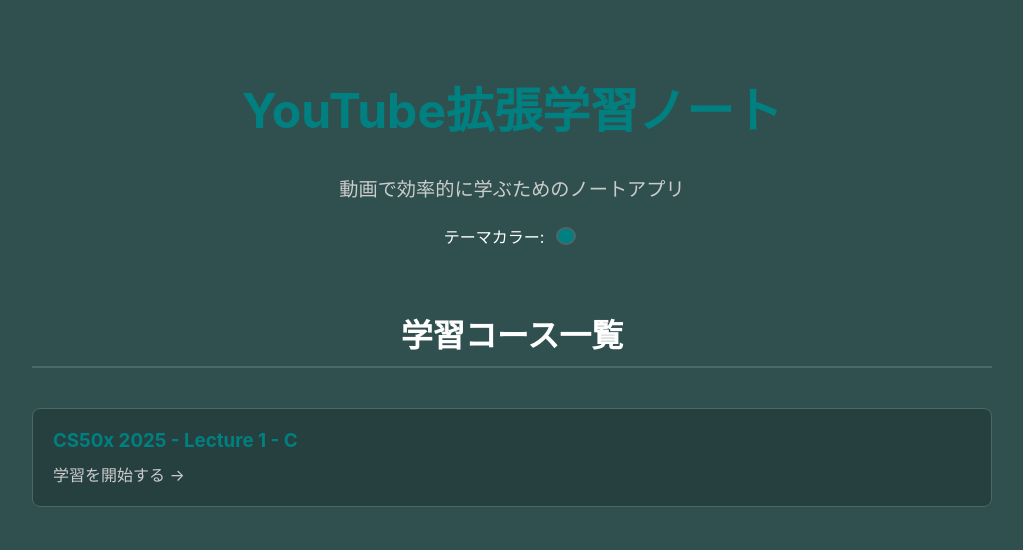
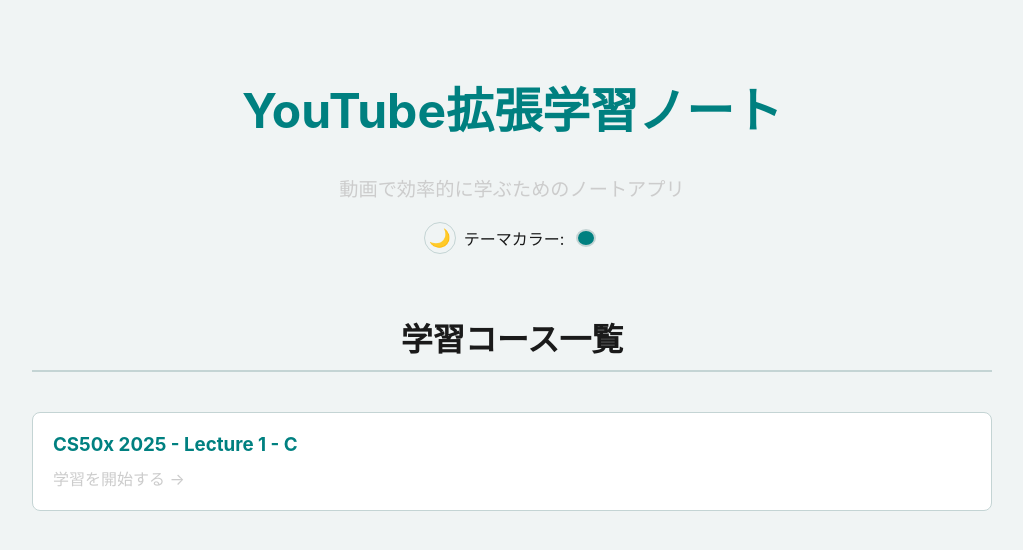
Before and after one commit to sudolifeagain/learn.re4lity.com, a React (Vite) app: page / in a window 1280 px wide. Shown: the top 550 px of the page, without its empty margins (128-1151 px from the left). Built offline with nearby package versions, Linux system fonts and the light colour scheme.

Commit message:
feat: implement theme management, a study page with video player, subtitle synchronization and search, and memo functionality.

```diff
--- /dev/null
+++ b/src/components/SubtitleSearch.jsx
@@ -0,0 +1,108 @@
+import React, { useState, useCallback, useMemo, useEffect } from 'react';
+
+/**
+ * 字幕内検索コンポーネント
+ * @param {object} props
+ * @param {Array} props.subtitles - 字幕データ配列
+ * @param {function} props.onResultSelect - 検索結果選択時のコールバック
+ */
+const SubtitleSearch = ({ subtitles, onResultSelect }) => {
+    const [query, setQuery] = useState('');
+    const [currentResultIndex, setCurrentResultIndex] = useState(0);
+
+    // 検索結果を計算
+    const searchResults = useMemo(() => {
+        if (!query.trim() || subtitles.length === 0) return [];
+        const lowerQuery = query.toLowerCase();
+        return subtitles
+            .map((sub, index) => ({ ...sub, originalIndex: index }))
+            .filter(sub => sub.text.toLowerCase().includes(lowerQuery));
+    }, [query, subtitles]);
+
+    // 検索結果が変わったらインデックスをリセット
+    useEffect(() => {
+        setCurrentResultIndex(0);
+    }, [searchResults.length]);
+
+    // 現在の検索結果にジャンプ
+    useEffect(() => {
+        if (searchResults.length > 0 && onResultSelect) {
+            onResultSelect(searchResults[currentResultIndex]?.originalIndex);
+        }
+    }, [currentResultIndex, searchResults, onResultSelect]);
+
+    const handlePrevious = useCallback(() => {
+        setCurrentResultIndex(prev =>
+            prev > 0 ? prev - 1 : searchResults.length - 1
+        );
+    }, [searchResults.length]);
+
+    const handleNext = useCallback(() => {
+        setCurrentResultIndex(prev =>
+            prev < searchResults.length - 1 ? prev + 1 : 0
+        );
+    }, [searchResults.length]);
+
+    const handleKeyDown = useCallback((e) => {
+        if (e.key === 'Enter') {
+            e.preventDefault();
+            if (e.shiftKey) {
+                handlePrevious();
+            } else {
+                handleNext();
+            }
+        }
+    }, [handleNext, handlePrevious]);
+
+    const handleClear = useCallback(() => {
+        setQuery('');
+        setCurrentResultIndex(0);
+    }, []);
+
+    return (
+        <div className="subtitle-search">
+            <div className="search-input-wrapper">
+                <input
+                    type="text"
+                    placeholder="字幕を検索..."
+                    value={query}
+                    onChange={(e) => setQuery(e.target.value)}
+                    onKeyDown={handleKeyDown}
+                    className="search-input"
+                />
+                {query && (
+                    <button className="search-clear-btn" onClick={handleClear} title="クリア">
+                        ✕
+                    </button>
+                )}
+            </div>
+            {query && (
+                <div className="search-results-info">
+                    <span className="search-count">
+                        {searchResults.length > 0
+                            ? `${currentResultIndex + 1} / ${searchResults.length}`
+                            : '0件'}
+                    </span>
+                    <button
+                        className="search-nav-btn"
+                        onClick={handlePrevious}
+                        disabled={searchResults.length === 0}
+                        title="前へ (Shift+Enter)"
+                    >
+                        ▲
+                    </button>
+                    <button
+                        className="search-nav-btn"
+                        onClick={handleNext}
+                        disabled={searchResults.length === 0}
+                        title="次へ (Enter)"
+                    >
+                        ▼
+                    </button>
+                </div>
+            )}
+        </div>
+    );
+};
+
+export default React.memo(SubtitleSearch);
--- a/src/components/ThemeSwitcher.jsx
+++ b/src/components/ThemeSwitcher.jsx
@@ -2,10 +2,17 @@
 import { ThemeContext } from '../contexts/ThemeContext';
 
 const ThemeSwitcher = () => {
-    const { accentColor, setAccentColor } = useContext(ThemeContext);
+    const { accentColor, setAccentColor, isDarkMode, toggleDarkMode } = useContext(ThemeContext);
 
     return (
         <div className="theme-switcher">
+            <button
+                className="dark-mode-toggle"
+                onClick={toggleDarkMode}
+                title={isDarkMode ? 'ライトモードに切替' : 'ダークモードに切替'}
+            >
+                {isDarkMode ? '☀️' : '🌙'}
+            </button>
             <label htmlFor="theme-color-picker">テーマカラー:</label>
             <input
                 type="color"
--- a/src/contexts/ThemeContext.jsx
+++ b/src/contexts/ThemeContext.jsx
@@ -28,30 +28,66 @@
   return [Math.round(h * 360), Math.round(s * 100), Math.round(l * 100)];
 };
 
+// ダークモード設定をlocalStorageから読み込む
+const loadDarkMode = () => {
+  try {
+    const saved = localStorage.getItem('isDarkMode');
+    if (saved !== null) return JSON.parse(saved);
+    // システム設定を確認
+    return window.matchMedia?.('(prefers-color-scheme: dark)').matches ?? true;
+  } catch {
+    return true;
+  }
+};
+
 export const ThemeContext = createContext();
 
 export const ThemeProvider = ({ children }) => {
-    const [accentColor, setAccentColor] = useState('#008080'); // デフォルトカラー (Teal)
+  const [accentColor, setAccentColor] = useState('#008080');
+  const [isDarkMode, setIsDarkMode] = useState(loadDarkMode);
+
+  // ダークモードをlocalStorageに保存
+  useEffect(() => {
+    try {
+      localStorage.setItem('isDarkMode', JSON.stringify(isDarkMode));
+    } catch (e) {
+      console.error('Failed to save dark mode setting', e);
+    }
+  }, [isDarkMode]);
 
   useEffect(() => {
     const [h] = hexToHsl(accentColor);
+    const root = document.documentElement;
 
-        // 選択されたアクセントカラーの色相(H)を基準に、他の色を生成
-        const baseColor = `hsl(${h}, 25%, 25%)`;
-        const bgComponentColor = `hsl(${h}, 25%, 20%)`;
-        const borderColor = `hsl(${h}, 15%, 35%)`;
-        const bgHoverColor = `hsl(${h}, 25%, 30%)`;
+    if (isDarkMode) {
+      // ダークモード
+      root.style.setProperty('--accent-color', accentColor);
+      root.style.setProperty('--base-color', `hsl(${h}, 25%, 12%)`);
+      root.style.setProperty('--bg-component-color', `hsl(${h}, 25%, 18%)`);
+      root.style.setProperty('--border-color', `hsl(${h}, 15%, 30%)`);
+      root.style.setProperty('--bg-hover-color', `hsl(${h}, 25%, 25%)`);
+      root.style.setProperty('--text-color', '#FFFFFF');
+      root.style.setProperty('--text-secondary-color', '#CCCCCC');
+    } else {
+      // ライトモード
+      root.style.setProperty('--accent-color', accentColor);
+      root.style.setProperty('--base-color', `hsl(${h}, 15%, 95%)`);
+      root.style.setProperty('--bg-component-color', `hsl(${h}, 20%, 100%)`);
+      root.style.setProperty('--border-color', `hsl(${h}, 15%, 80%)`);
+      root.style.setProperty('--bg-hover-color', `hsl(${h}, 20%, 90%)`);
+      root.style.setProperty('--text-color', '#1a1a1a');
+      root.style.setProperty('--text-secondary-color', '#555555');
+    }
+  }, [accentColor, isDarkMode]);
 
-        const root = document.documentElement;
-        root.style.setProperty('--accent-color', accentColor);
-        root.style.setProperty('--base-color', baseColor);
-        root.style.setProperty('--bg-component-color', bgComponentColor);
-        root.style.setProperty('--border-color', borderColor);
-        root.style.setProperty('--bg-hover-color', bgHoverColor);
+  const toggleDarkMode = () => setIsDarkMode(prev => !prev);
 
-    }, [accentColor]);
-
-    const value = useMemo(() => ({ accentColor, setAccentColor }), [accentColor]);
+  const value = useMemo(() => ({
+    accentColor,
+    setAccentColor,
+    isDarkMode,
+    toggleDarkMode
+  }), [accentColor, isDarkMode]);
 
   return (
     <ThemeContext.Provider value={value}>
--- a/src/pages/StudyPage.jsx
+++ b/src/pages/StudyPage.jsx
@@ -2,6 +2,7 @@
 import { useParams } from 'react-router-dom';
 import Player from '../components/Player';
 import Notes from '../components/Notes';
+import SubtitleSearch from '../components/SubtitleSearch';
 import ReactMarkdown from 'react-markdown';
 import remarkGfm from 'remark-gfm';
 import ThemeSwitcher from '../components/ThemeSwitcher';
@@ -35,6 +36,7 @@
   const [activeSubtitleIndex, setActiveSubtitleIndex] = useState(null); // (NEW)
   const [recordingMemoIndex, setRecordingMemoIndex] = useState(null);
   const [isPreviewMode, setIsPreviewMode] = useState(false);
+  const [searchHighlightIndex, setSearchHighlightIndex] = useState(null);
   const fileInputRef = useRef(null);
 
   const {
@@ -207,6 +209,15 @@
         <header className="study-header">
           <h2>{videoData.title}</h2>
           <div className="header-controls">
+            <SubtitleSearch
+              subtitles={subtitles}
+              onResultSelect={(index) => {
+                setSearchHighlightIndex(index);
+                if (index !== null && rowRefs.current[index]) {
+                  rowRefs.current[index].scrollIntoView({ behavior: 'smooth', block: 'center' });
+                }
+              }}
+            />
             <ThemeSwitcher />
             <button className="btn" onClick={() => setIsSettingsModalOpen(true)}>⚙️ 設定</button>
             <button className="btn" onClick={() => setIsPreviewMode(p => !p)}>
@@ -265,7 +276,7 @@
               <div
                 key={subtitle.time + index}
                 ref={el => rowRefs.current[index] = el}
-                className={`content-row ${memos[index]?.isBookmark ? 'bookmarked' : ''} ${activeSubtitleIndex === index ? 'active' : ''}`}
+                className={`content-row ${memos[index]?.isBookmark ? 'bookmarked' : ''} ${activeSubtitleIndex === index ? 'active' : ''} ${searchHighlightIndex === index ? 'search-highlight' : ''}`}
               >
                 <div className="subtitle-cell">
                   <div
--- a/src/styles.css
+++ b/src/styles.css
@@ -98,3 +98,95 @@
 .shortcut-key { background-color: var(--base-color); border: 1px solid var(--border-color); color: var(--text-color); padding: 8px 12px; border-radius: 6px; cursor: pointer; min-width: 150px; text-align: center; }
 .shortcut-key:hover { border-color: var(--accent-color); }
 .modal-actions { display: flex; justify-content: flex-end; gap: 10px; margin-top: 20px; }
+
+/* Dark mode toggle */
+.dark-mode-toggle {
+  background: none;
+  border: 1px solid var(--border-color);
+  border-radius: 50%;
+  width: 32px;
+  height: 32px;
+  cursor: pointer;
+  font-size: 1.1rem;
+  display: flex;
+  align-items: center;
+  justify-content: center;
+  transition: background-color 0.2s, transform 0.2s;
+}
+.dark-mode-toggle:hover {
+  background-color: var(--bg-hover-color);
+  transform: scale(1.1);
+}
+
+/* Subtitle search */
+.subtitle-search {
+  display: flex;
+  align-items: center;
+  gap: 8px;
+}
+.search-input-wrapper {
+  position: relative;
+  display: flex;
+  align-items: center;
+}
+.search-input {
+  background-color: var(--base-color);
+  color: var(--text-color);
+  border: 1px solid var(--border-color);
+  padding: 8px 30px 8px 12px;
+  border-radius: 6px;
+  font-size: 0.9rem;
+  width: 180px;
+  transition: border-color 0.2s, width 0.2s;
+}
+.search-input:focus {
+  outline: none;
+  border-color: var(--accent-color);
+  width: 220px;
+}
+.search-input::placeholder {
+  color: var(--text-secondary-color, #999);
+}
+.search-clear-btn {
+  position: absolute;
+  right: 8px;
+  background: none;
+  border: none;
+  color: var(--text-secondary-color, #999);
+  cursor: pointer;
+  font-size: 0.8rem;
+  padding: 2px;
+}
+.search-clear-btn:hover {
+  color: var(--text-color);
+}
+.search-results-info {
+  display: flex;
+  align-items: center;
+  gap: 4px;
+}
+.search-count {
+  font-size: 0.85rem;
+  color: var(--text-secondary-color, #ccc);
+  min-width: 50px;
+}
+.search-nav-btn {
+  background: none;
+  border: 1px solid var(--border-color);
+  color: var(--text-color);
+  padding: 4px 8px;
+  border-radius: 4px;
+  cursor: pointer;
+  font-size: 0.7rem;
+  transition: background-color 0.2s;
+}
+.search-nav-btn:hover:not(:disabled) {
+  background-color: var(--bg-hover-color);
+}
+.search-nav-btn:disabled {
+  opacity: 0.4;
+  cursor: not-allowed;
+}
+.content-row.search-highlight {
+  box-shadow: 0 0 0 2px #ffa500;
+}
```
Lines whose indentation alone changed are shown as unchanged.
